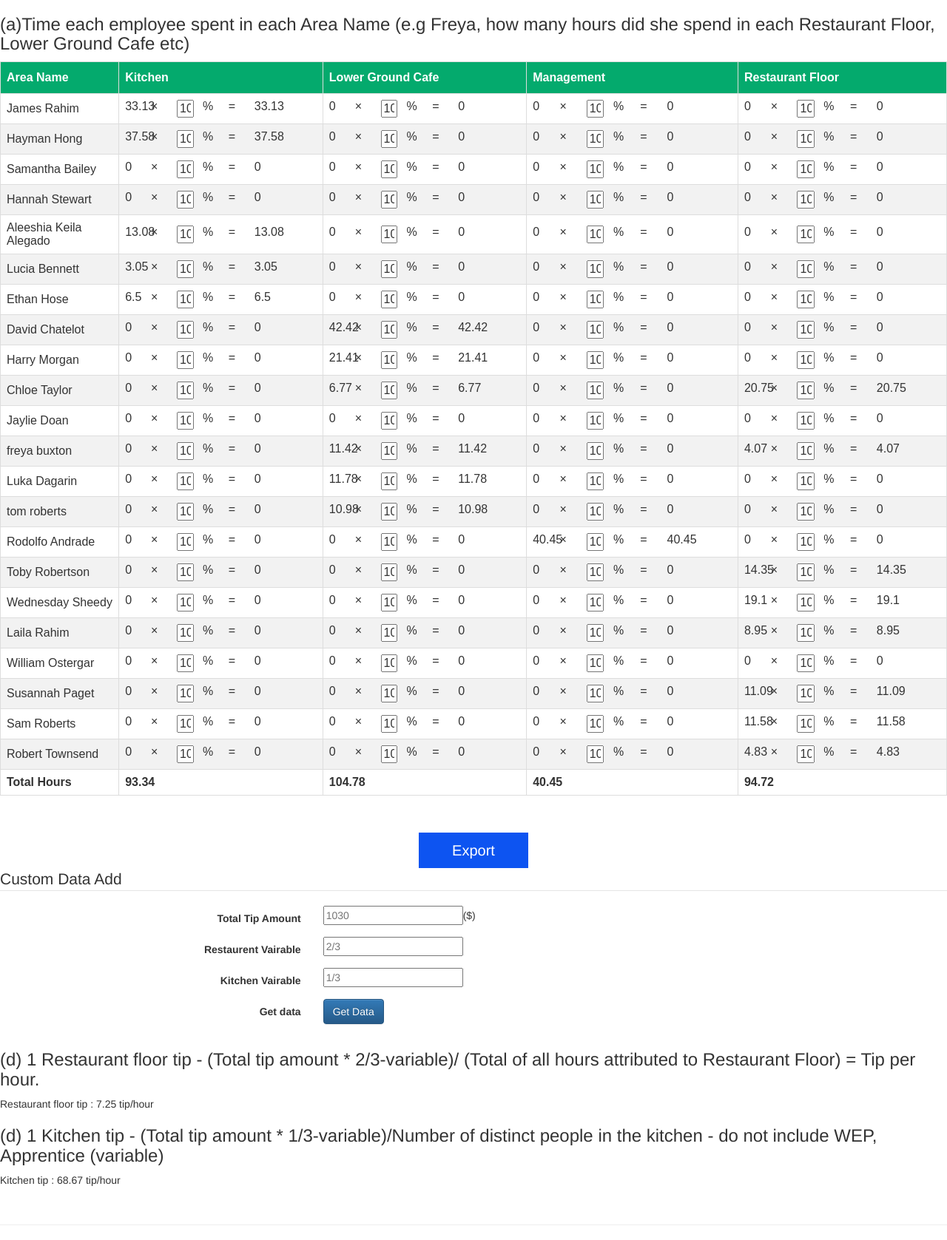
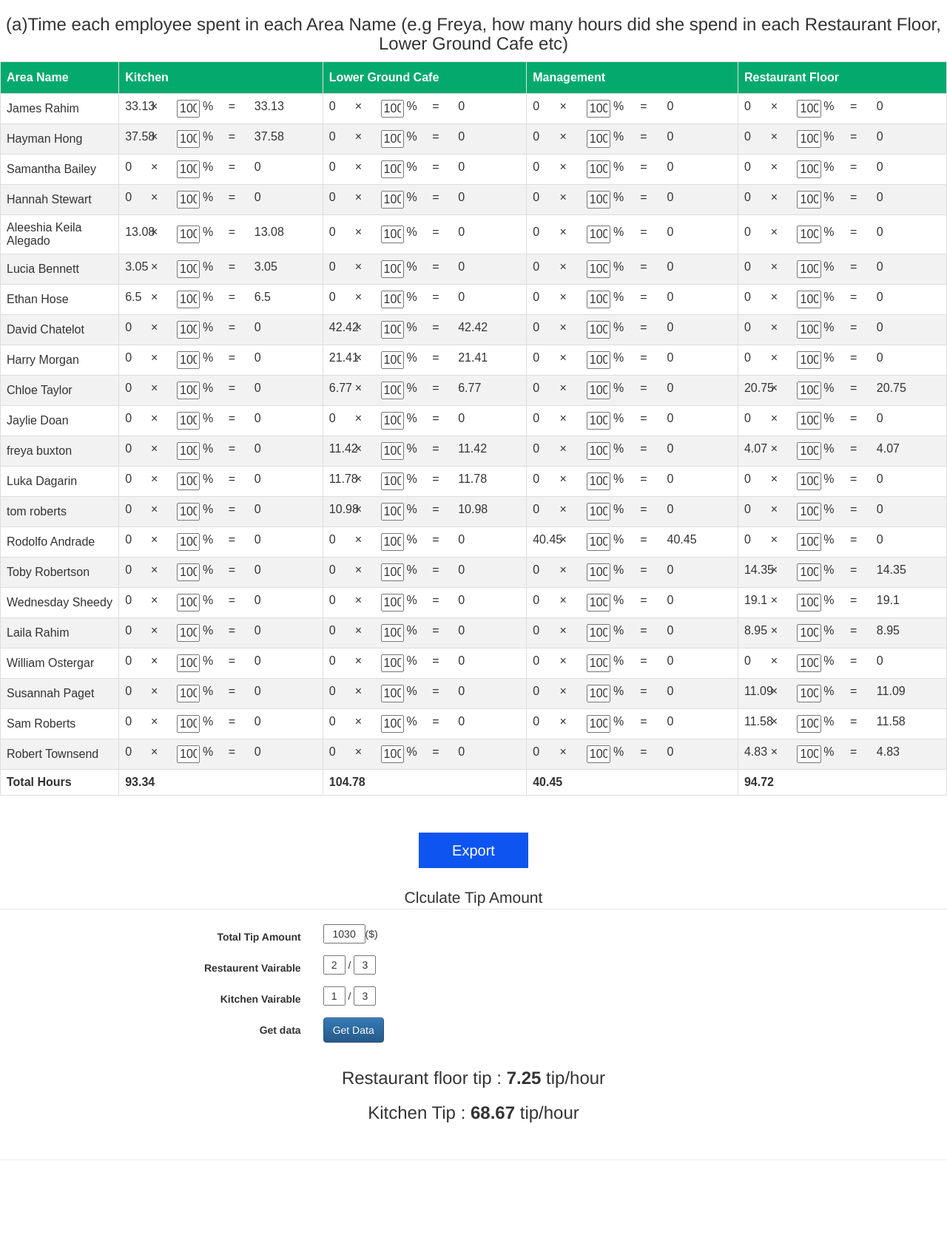
Before and after one commit to themehunk/deputy, a PHP site: page /export.php in a window 1280 px wide. Shown: the whole page at 74% size. After the commit the page ends 1569 px from the top, so only its background shows below. Run offline with PHP 8.4, Linux system fonts and the light colour scheme; data comes from the database, SQL or seed files in the repository.

Commit message:
all issue fixd

```diff
--- a/export.php
+++ b/export.php
@@ -1,61 +1,5 @@
-<style>
-#customers {
-  font-family: Arial, Helvetica, sans-serif;
-  border-collapse: collapse;
-  width: 100%;
-}
-
-#customers td, #customers th {
-  border: 1px solid #ddd;
-  padding: 8px;
-}
-
-#customers tr:nth-child(even){background-color: #f2f2f2;}
-
-#customers tr:hover {background-color: #ddd;}
-
-#customers th {
-  padding-top: 12px;
-  padding-bottom: 12px;
-  text-align: left;
-  background-color: #04AA6D;
-  color: white;
-}
-
-.hours_percent{
-  width: 65%;
-}
-
-.dpwrap {
-width:90%;
-  display: flex;
-  flex-wrap: wrap;
-}
-
-.dpwrap span {
-  width: 15%;
-}
-.export_button {
-    width: 100%;
-    text-align: center;
-    margin-top: 50px;
-}
-button#button {
-    background: #0d54f1;
-    border: none;
-    padding: 10px 45px;
-    font-size: 20px;
-    color: #fff;
-}
-button#button:hover{
-  background: #1d64ff;
-
-}
-hr.hrline {
-    margin-top: 50px;
-}
-</style>
 <?php
+include_once "header.php";
 //include "form.php";
 function getdb(){
     $servername = "localhost";
@@ -275,8 +219,7 @@ function restaurant_tip($arraytotaltime,$total_tip,$variable){
   $tip = $total_tip*$variable/$totoalrast_sum;
   $tip = round($tip,2);
 
-  echo "<h3>(d) 1 Restaurant floor tip - (Total tip amount * 2/3-variable)/ (Total of all hours attributed to Restaurant Floor) = Tip per hour.</h3>";
-  echo "<span>Restaurant floor tip  : {$tip} tip/hour</span>";
+  echo "<h3>Restaurant floor tip  : <span id='restaurent_tip'><b>{$tip}</b></span> tip/hour</h3>";
 
 }
 
@@ -296,8 +239,8 @@ function kitchen_tip($total_tip,$variable){
    $tip_kitchen = $total_tip*$variable/$distinct_emp;
    $tip_kitchen = round($tip_kitchen,2);
 
-  echo "<h3>(d) 1 Kitchen tip - (Total tip amount * 1/3-variable)/Number of distinct people in the kitchen - do not include WEP, Apprentice (variable)</h3>";
-  echo "<span> Kitchen tip  : {$tip_kitchen} tip/hour</span>";
+  echo " <h3> Kitchen Tip   : <span id='kitchen_tip' kitchen_dist = '".$distinct_emp."'> <b>{$tip_kitchen}</b></span> tip/hour</h3>";
+
 
 }
 
@@ -367,101 +310,5 @@ include_once "form.php";
 
 get_all_records();
 
-
+include_once "footer.php";
 ?>
-<hr class="hrline">
-
-    <script src="https://cdnjs.cloudflare.com/ajax/libs/jquery/3.6.0/jquery.min.js"></script>
-
-<script>
-     $total_hours_json = JSON.parse($('.total_hours_count').attr( 'total_hours' ));
-     $xls_data_json = JSON.parse($('.total_hours_count').attr( 'xls_data' ));
-
-     var update_ariables  = {};
-   $.each($total_hours_json, function (index, value) {
-    update_ariables[index] = 0;
-         $.each(value, function (index1, value1) {
-          update_ariables[index] += value1;
-
-        });
-
-  });
-
-  //export_data($xls_data_json,update_ariables);
-
-  function export_data($xls_data_json,update_ariables){
-    $("#button").click(function(){
-
-        $.ajax({
-            type: "POST",
-            url: 'xls.php',
-            data: {"xls":$xls_data_json,'total':update_ariables},
-            success: function(response)
-            {
-
-
-              var file = new Blob([response], {type: 'text/xls'});
-				    dlbtn.href = URL.createObjectURL(file);
-				     dlbtn.download = 'myfile.xls';
-          $( "#mine").click();
-                  //console.log(response);
-           }
-       });
-      });
-
-  }
-
-jQuery(".hours_percent").on("input", function() {
-   $vclass = $(this).attr('id');
-   $percent = $(this).val();   // how many percent
-   $total_hours = parseFloat($('.'+$vclass).attr( $vclass ));
-  $after_perc_hours = $total_hours * $percent / 100;   // after percent change data get
-   $('.'+$vclass).text($after_perc_hours);
-   $area_name = $('.'+$vclass).attr( 'area_name' ); // area name
-
-
-
-
-   $count = $('.'+$vclass).attr( 'count' );  // index xl array
-
-
-   $jshon_index = $vclass.replace(/[^\d.-]/g, '');
-  // only fron data change calculation
-   $total_hours_json[$area_name][$jshon_index] = $after_perc_hours;
-   //var update_ariables  = {};
-   $.each($total_hours_json, function (index, value) {
-    update_ariables[index] = 0;
-         $.each(value, function (index1, value1) {
-          update_ariables[index] += value1;
-
-        });
-
-  });
-  $('.'+$area_name.replace(/\s/g, '')+'  b').text(update_ariables[$area_name]);
-
-
-
-
-  // Xls json data update
-   $xls_data_json[$count][$area_name][$jshon_index] = $after_perc_hours;
-   $xls_data_json[$count][$area_name]['percent'] = $percent;
-
-
-if($area_name === "Restaurant Floor"){
-  var res_tip = (1030*2/3)/update_ariables[$area_name];
-  console.log(res_tip);
-
-}else if($area_name === "Kitchen"){
-  var kitchen_tip = (1030*1/3)/5;
-  console.log(kitchen_tip);
-
-}
-
-
-});
-export_data($xls_data_json,update_ariables);
-
-
-
-
-</script>
--- a/form.php
+++ b/form.php
@@ -1,36 +1,38 @@
-<link rel="stylesheet" href="https://maxcdn.bootstrapcdn.com/bootstrap/3.3.7/css/bootstrap.min.css" crossorigin="anonymous">
-    <link rel="stylesheet" href="https://maxcdn.bootstrapcdn.com/bootstrap/3.3.7/css/bootstrap-theme.min.css" crossorigin="anonymous">
 
  <form class="form-horizontal" action="#" method="post" name="get_excel">
                     <fieldset>
                         <!-- Form Name -->
-                        <legend>Custom Data Add</legend>
+                        <legend>Clculate Tip Amount</legend>
                         <!-- File Button -->
                         <div class="form-group">
                             <label class="col-md-4 control-label" for="tipamount">Total Tip Amount</label>
                             <div class="col-md-4">
-                                <input type="text" name="tipamount" id="tipamount" class="input-large" placeholder= "1030">($)
+                                <input type="text" name="tipamount" id="tipamount" class="input-large" value= "1030">($)
                             </div>
                         </div>
 
                           <div class="form-group">
                             <label class="col-md-4 control-label" for="rvar">Restaurent Vairable</label>
                             <div class="col-md-4">
-                                <input type="text" name="rvar" id="rvar" placeholder= "2/3" class="input-large">
+                                <input type="text" name="f_rvar" id="f_rvar" class="input-small" value= "2" class="input-large"> /
+
+                                <input type="text" name="s_rvar" id="s_rvar" class="input-small" value= "3" class="input-large">
                             </div>
                         </div>
 
                            <div class="form-group">
                             <label class="col-md-4 control-label" for="kvar">Kitchen Vairable</label>
                             <div class="col-md-4">
-                                <input type="text" name="kvar" id="kvar" placeholder= "1/3" class="input-large">
+                                <input type="text" name="f_kvar" id="f_kvar" class="input-small" value= "1" class="input-large"> /
+                                <input type="text" name="s_kvar" id="s_kvar" class="input-small" value= "3" class="input-large">
+
                             </div>
                         </div>
                         <!-- Button -->
                         <div class="form-group">
                             <label class="col-md-4 control-label" for="singlebutton">Get data</label>
                             <div class="col-md-4">
-                                <button type="submit" id="submit" name="get_data" class="btn btn-primary button-loading" data-loading-text="Loading...">Get Data</button>
+                                <button type="button" id="get_data" name="get_data" class="btn btn-primary" >Get Data</button>
                             </div>
                         </div>
                     </fieldset>
--- /dev/null
+++ b/header.php
@@ -0,0 +1,81 @@
+<style>
+
+  h3{
+    text-align: center;
+  }
+
+  form.form-horizontal {
+    margin-top: 25px;
+}
+legend {
+    text-align: CENTER;
+}
+input#tipamount {
+    width: 14%;
+    text-align: center;
+}
+#customers {
+  font-family: Arial, Helvetica, sans-serif;
+  border-collapse: collapse;
+  width: 100%;
+}
+
+#customers td, #customers th {
+  border: 1px solid #ddd;
+  padding: 8px;
+}
+
+#customers tr:nth-child(even){background-color: #f2f2f2;}
+
+#customers tr:hover {background-color: #ddd;}
+
+#customers th {
+  padding-top: 12px;
+  padding-bottom: 12px;
+  text-align: left;
+  background-color: #04AA6D;
+  color: white;
+}
+
+.hours_percent {
+    width: 90%;
+    text-align: center;
+}
+
+.dpwrap {
+width:90%;
+  display: flex;
+  flex-wrap: wrap;
+}
+
+.dpwrap span {
+  width: 15%;
+}
+.export_button {
+    width: 100%;
+    text-align: center;
+    margin-top: 50px;
+}
+button#button {
+    background: #0d54f1;
+    border: none;
+    padding: 10px 45px;
+    font-size: 20px;
+    color: #fff;
+}
+button#button:hover{
+  background: #1d64ff;
+
+}
+hr.hrline {
+    margin-top: 50px;
+}
+
+.input-small{
+  width: 30px;
+    text-align: center;
+}
+</style>
+
+<link rel="stylesheet" href="https://maxcdn.bootstrapcdn.com/bootstrap/3.3.7/css/bootstrap.min.css" crossorigin="anonymous">
+    <link rel="stylesheet" href="https://maxcdn.bootstrapcdn.com/bootstrap/3.3.7/css/bootstrap-theme.min.css" crossorigin="anonymous">
```
Also changed, not shown: footer.php (added, +117 -0 lines).
